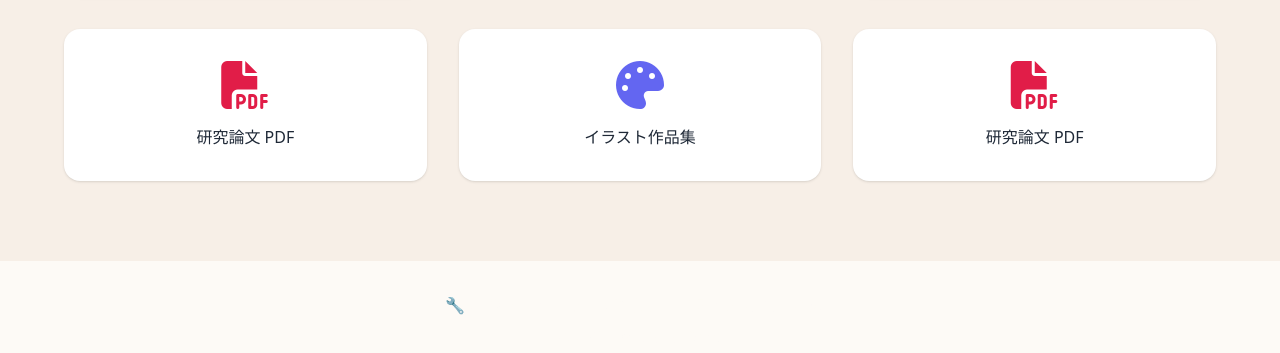
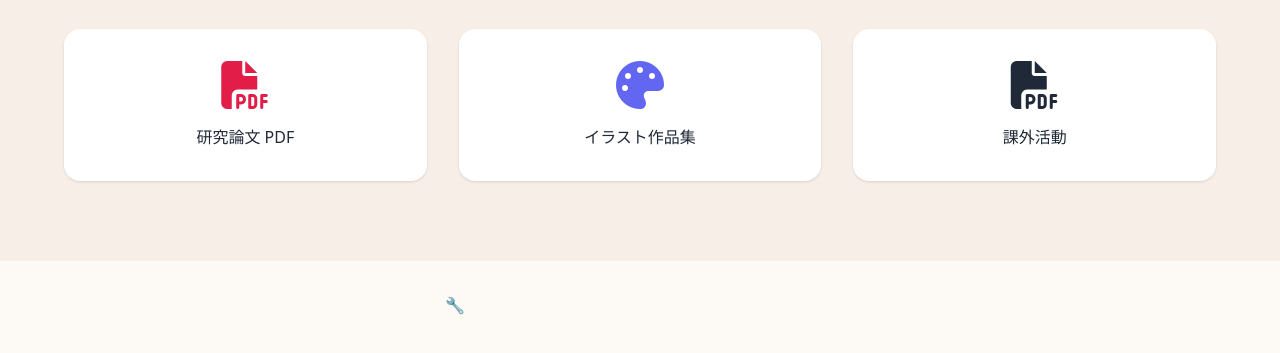
Before and after one commit to snoopysekaowa773-beep/myportfolio_20250901, a plain HTML site: page index.html in a window 1280 px wide. Shown: the part 2283-2636 px from the top of the page. Drawn offline with nearby package versions, Linux system fonts and the light colour scheme.

Commit message:
Update index.html

```diff
--- a/index.html
+++ b/index.html
@@ -111,8 +111,8 @@
       <li>
         <a href="your-paper.pdf" target="_blank"
            class="flex flex-col items-center gap-4 p-8 bg-white rounded-2xl shadow hover:shadow-lg hover:-translate-y-1 transition">
-          <i class="fa-solid fa-file-pdf text-5xl text-rose-600"></i>
-          <span class="font-medium text-gray-800">研究論文 PDF</span>
+          <i class="fa-solid fa-file-pdf text-5xl text-darkorange-600"></i>
+          <span class="font-medium text-gray-800">課外活動</span>
         </a>
       </li>
     </ul>
```
